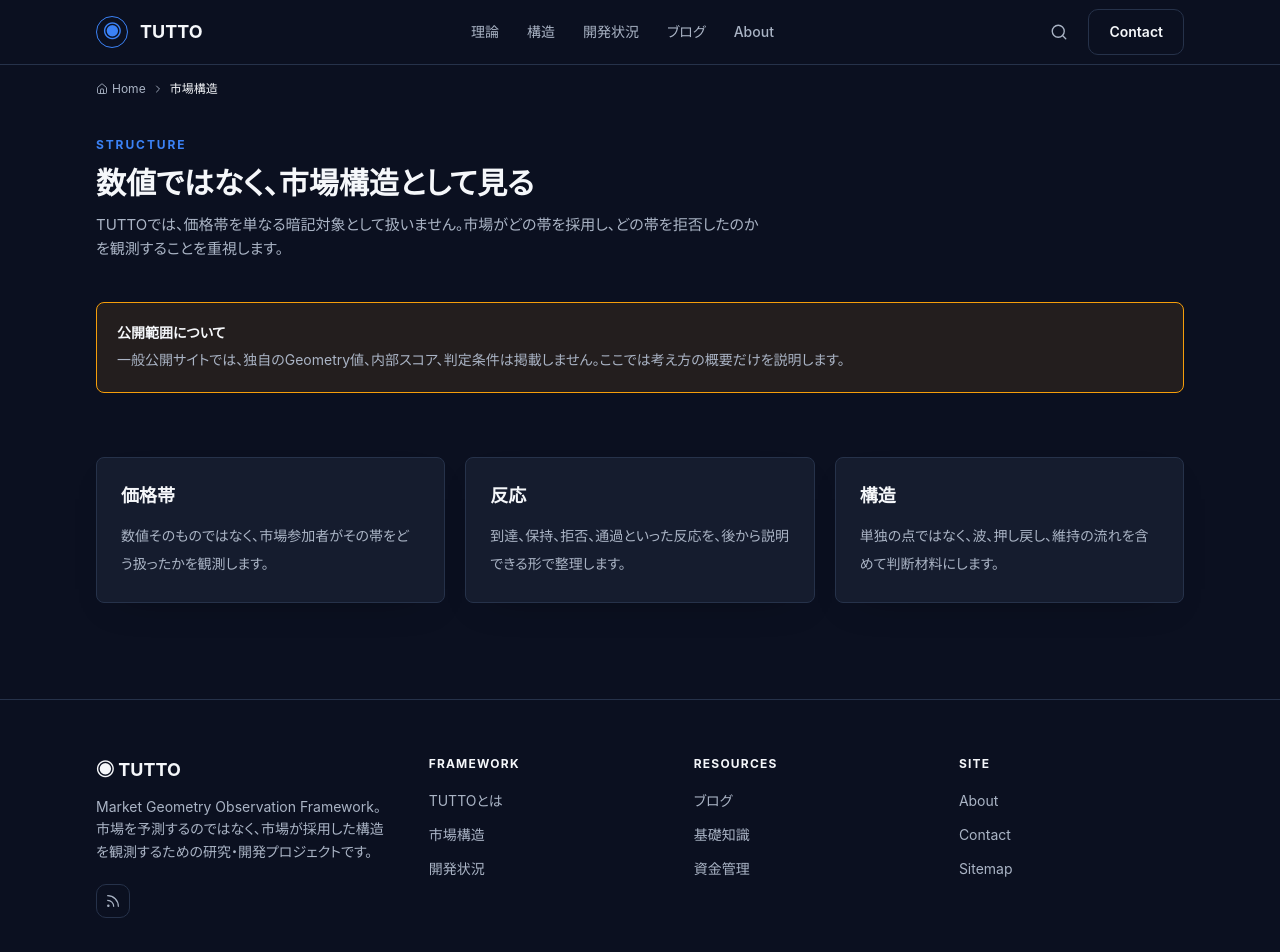
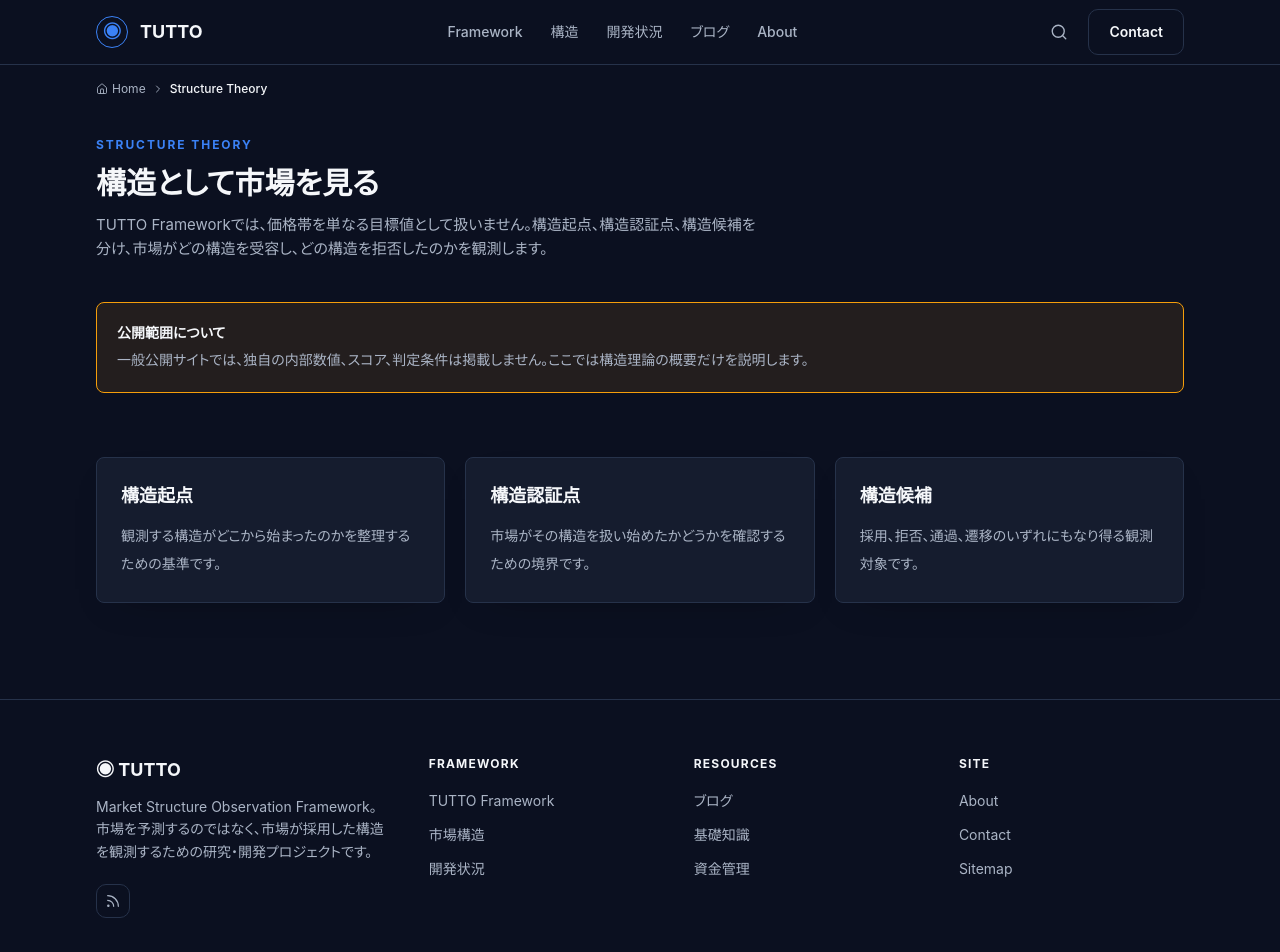
Before and after one commit to richfulllife923-ux/fx-education-site, a Next.js app: page /fibonacci in a window 1280 px wide. Shown: the top 952 px of the page. Built offline with nearby package versions, Linux system fonts and the light colour scheme.

Commit message:
feat: migrate TUTTO terminology to framework language

```diff
--- a/app/fibonacci/page.tsx
+++ b/app/fibonacci/page.tsx
@@ -4,29 +4,29 @@ import SectionHeading from "@/components/SectionHeading";
 import { buildMetadata } from "@/lib/seo";
 
 export const metadata = buildMetadata({
-  title: "市場構造",
-  description: "TUTTOにおける価格帯の見方を、公開可能な抽象レベルで紹介します。",
+  title: "Structure Theory",
+  description: "TUTTO Frameworkにおける構造の見方を、公開可能な抽象レベルで紹介します。",
   path: "/fibonacci",
 });
 
 const ITEMS = [
-  { title: "価格帯", text: "数値そのものではなく、市場参加者がその帯をどう扱ったかを観測します。" },
-  { title: "反応", text: "到達、保持、拒否、通過といった反応を、後から説明できる形で整理します。" },
-  { title: "構造", text: "単独の点ではなく、波、押し戻し、維持の流れを含めて判断材料にします。" },
+  { title: "構造起点", text: "観測する構造がどこから始まったのかを整理するための基準です。" },
+  { title: "構造認証点", text: "市場がその構造を扱い始めたかどうかを確認するための境界です。" },
+  { title: "構造候補", text: "採用、拒否、通過、遷移のいずれにもなり得る観測対象です。" },
 ];
 
-export default function FibonacciPage() {
+export default function StructurePage() {
   return (
     <div className="pb-24">
-      <Breadcrumb items={[{ name: "市場構造", path: "/fibonacci" }]} />
+      <Breadcrumb items={[{ name: "Structure Theory", path: "/fibonacci" }]} />
       <section className="container-page pt-6">
         <SectionHeading
-          eyebrow="Structure"
-          title="数値ではなく、市場構造として見る"
-          description="TUTTOでは、価格帯を単なる暗記対象として扱いません。市場がどの帯を採用し、どの帯を拒否したのかを観測することを重視します。"
+          eyebrow="Structure Theory"
+          title="構造として市場を見る"
+          description="TUTTO Frameworkでは、価格帯を単なる目標値として扱いません。構造起点、構造認証点、構造候補を分け、市場がどの構造を受容し、どの構造を拒否したのかを観測します。"
         />
         <Callout tone="warning" title="公開範囲について">
-          一般公開サイトでは、独自のGeometry値、内部スコア、判定条件は掲載しません。ここでは考え方の概要だけを説明します。
+          一般公開サイトでは、独自の内部数値、スコア、判定条件は掲載しません。ここでは構造理論の概要だけを説明します。
         </Callout>
       </section>
       <section className="container-page mt-16 grid grid-cols-1 gap-5 sm:grid-cols-3">
--- a/app/layout.tsx
+++ b/app/layout.tsx
@@ -7,7 +7,7 @@ import { site } from "@/lib/seo";
 
 export const metadata: Metadata = {
   metadataBase: new URL(site.url),
-  title: { default: `${site.name} | Market Geometry Observation Framework`, template: `%s | ${site.name}` },
+  title: { default: `${site.name} | Market Structure Observation Framework`, template: `%s | ${site.name}` },
   description: site.description,
   robots: { index: true, follow: true },
   alternates: { types: { "application/rss+xml": "/rss.xml" } },
--- a/app/page.tsx
+++ b/app/page.tsx
@@ -50,7 +50,7 @@ export default function HomePage() {
         </div>
         <div className="container-page relative grid gap-10 py-20 sm:py-28 lg:grid-cols-[1fr_360px] lg:items-center">
           <div>
-            <p className="eyebrow"><FlaskConical size={14} strokeWidth={1.8} /> Market Geometry Observation Framework</p>
+            <p className="eyebrow"><FlaskConical size={14} strokeWidth={1.8} /> Market Structure Observation Framework</p>
             <h1 className="max-w-4xl font-display text-5xl font-black leading-tight text-text-primary sm:text-6xl">TUTTO</h1>
             <p className="mt-5 max-w-2xl text-xl font-semibold leading-relaxed text-text-primary">
               市場を予測するのではない。<br />市場が採用した構造を観測する。
@@ -59,8 +59,8 @@ export default function HomePage() {
               TUTTOは、市場がどの構造を受け入れ、どの構造を拒否したのかを可視化するために開発中のMT5 Market Structure Platformです。
             </p>
             <div className="mt-8 flex flex-wrap gap-3">
-              <Link href="/tutto-theory" className="btn-primary">TUTTOとは <ArrowRight size={16} strokeWidth={1.8} /></Link>
-              <Link href="/fibonacci" className="btn-secondary">理論を見る</Link>
+              <Link href="/tutto-theory" className="btn-primary">TUTTO Framework <ArrowRight size={16} strokeWidth={1.8} /></Link>
+              <Link href="/fibonacci" className="btn-secondary">Frameworkを見る</Link>
               <Link href="/blog" className="btn-secondary">ブログを見る</Link>
               <Link href="/tools" className="btn-ghost">開発状況</Link>
             </div>
@@ -77,7 +77,7 @@ export default function HomePage() {
       </section>
 
       <section className="container-page py-16 sm:py-24">
-        <SectionHeading eyebrow="About" title="TUTTOとは" description="TUTTOは、売買ボタンを押すためのEAではなく、チャート上で市場構造を観測し、トレーダーが計画を立てるためのフレームワークです。" />
+        <SectionHeading eyebrow="About" title="TUTTO Framework" description="TUTTOは、売買ボタンを押すためのEAではなく、チャート上で市場構造を観測し、トレーダーが計画を立てるためのフレームワークです。" />
         <div className="grid grid-cols-1 gap-5 md:grid-cols-3">
           {FEATURES.map((feature) => (
             <PrincipleCard key={feature.title} icon={feature.icon} title={feature.title} description={feature.description} />
@@ -87,7 +87,7 @@ export default function HomePage() {
 
       <section className="border-y border-border bg-surface py-16 sm:py-24">
         <div className="container-page grid gap-10 lg:grid-cols-[0.9fr_1.1fr] lg:items-start">
-          <SectionHeading eyebrow="Theory" title="理論" description="TUTTOの理論は、未来価格を断定するものではありません。観測対象を明確にし、どの構造が市場に扱われているかを整理します。" />
+          <SectionHeading eyebrow="Theory" title="Framework" description="TUTTO Frameworkは、未来価格を断定するものではありません。観測対象を明確にし、どの構造が市場に扱われているかを整理します。" />
           <div className="space-y-3">
             {THEORY_POINTS.map((point, index) => (
               <div key={point} className="card flex gap-4 p-5">
@@ -128,7 +128,7 @@ export default function HomePage() {
             <p className="eyebrow">Development</p>
             <h2 className="text-2xl font-bold text-text-primary">開発状況</h2>
             <p className="mt-3 text-sm leading-7 text-text-secondary">
-              MT5向けの市場構造観測プラットフォームとして、理論、アーキテクチャ、表示レイヤーを段階的に構築しています。一般公開前の内部ロジックは掲載しません。
+              MT5向けの市場構造観測プラットフォームとして、Framework、アーキテクチャ、表示レイヤーを段階的に構築しています。一般公開前の内部ロジックは掲載しません。
             </p>
             <Link href="/tools" className="btn-secondary mt-6">進捗を見る</Link>
           </div>
--- a/app/profile/page.tsx
+++ b/app/profile/page.tsx
@@ -13,7 +13,7 @@ export default function ProfilePage() {
     <div className="pb-24">
       <Breadcrumb items={[{ name: "About", path: "/profile" }]} />
       <section className="container-page pt-6">
-        <SectionHeading eyebrow="About" title="TUTTO Project" description="TUTTOは、MT5上で市場構造を観測し、トレーダーが自分の判断を組み立てるための可視化フレームワークとして開発されています。" />
+        <SectionHeading eyebrow="About" title="TUTTO Framework" description="TUTTOは、MT5上で市場構造を観測し、トレーダーが自分の判断を組み立てるための可視化フレームワークとして開発されています。" />
         <div className="card max-w-3xl p-6 sm:p-8">
           <p className="text-sm leading-8 text-text-secondary">
             価格予測ではなく、構造認識と観測を重視します。公開サイトでは、理論の全てを開示するのではなく、利用者が思想と開発状況を理解できる範囲で情報を整理します。
--- a/app/tools/page.tsx
+++ b/app/tools/page.tsx
@@ -19,7 +19,7 @@ export default function ToolsPage() {
     <div className="pb-24">
       <Breadcrumb items={[{ name: "開発状況", path: "/tools" }]} />
       <section className="container-page pt-6">
-        <SectionHeading eyebrow="Development" title="開発状況" description="TUTTOは現在、Market Geometry Observation Frameworkとして段階的に開発中です。" />
+        <SectionHeading eyebrow="Development" title="開発状況" description="TUTTOは現在、Market Structure Observation Frameworkとして段階的に開発中です。" />
       </section>
       <section className="container-page mt-12 space-y-4">
         {ROADMAP.map((item) => (
--- a/app/tutto-theory/page.tsx
+++ b/app/tutto-theory/page.tsx
@@ -5,8 +5,8 @@ import SectionHeading from "@/components/SectionHeading";
 import { buildMetadata } from "@/lib/seo";
 
 export const metadata = buildMetadata({
-  title: "TUTTOとは",
-  description: "TUTTOは、市場構造の採用と拒否を観測するためのMarket Geometry Observation Frameworkです。",
+  title: "TUTTO Framework",
+  description: "TUTTO Frameworkは、市場構造の受容と拒否を観測するためのMarket Structure Observation Frameworkです。",
   path: "/tutto-theory",
 });
 
@@ -16,36 +16,37 @@ const PRINCIPLES = [
   "内部条件を公開せず、公開サイトでは抽象概念に留める",
 ];
 
-export default function TuttoTheoryPage() {
+export default function TuttoFrameworkPage() {
   return (
     <div className="pb-24">
-      <Breadcrumb items={[{ name: "TUTTOとは", path: "/tutto-theory" }]} />
+      <Breadcrumb items={[{ name: "TUTTO Framework", path: "/tutto-theory" }]} />
       <section className="container-page pt-6">
         <SectionHeading
           eyebrow="Framework"
-          title="TUTTOとは"
-          description="TUTTOは、売買シグナルを出すための一般的なインジケーターではありません。市場がどの構造を受け入れ、どの構造を拒否したのかを整理するための観測フレームワークです。"
+          title="TUTTO Framework"
+          description="TUTTO Frameworkは、売買シグナルを出すための一般的なインジケーターではありません。市場がどの構造を受け入れ、どの構造を拒否したのかを整理するための観測フレームワークです。"
         />
         <Callout tone="primary" title="公開サイトで説明する範囲">
-          このページでは、TUTTOの思想と使い方の方向性を説明します。独自パラメータ、内部判定式、閾値、無効化ロジックなどは公開しません。
+          このページでは、TUTTO Frameworkの思想と使い方の方向性を説明します。独自パラメータ、内部判定式、閾値、構造無効化ロジックなどは公開しません。
         </Callout>
       </section>
 
       <section className="container-page mt-16">
-        <SectionHeading eyebrow="Process" title="観測の流れ" />
+        <SectionHeading eyebrow="Framework Map" title="TUTTO Frameworkの階層" />
         <FlowChart
           steps={[
-            { label: "価格", note: "チャートそのもの" },
-            { label: "構造", note: "波と価格帯" },
-            { label: "反応", note: "受容・拒否・通過" },
-            { label: "計画", note: "人間が判断する材料" },
+            { label: "Philosophy", note: "予測ではなく観測" },
+            { label: "Structure Theory", note: "構造起点と構造認証点" },
+            { label: "Market Layer", note: "時間軸の役割分離" },
+            { label: "STATE", note: "構造状態の整理" },
+            { label: "Trade Plan", note: "人間が使う計画" },
           ]}
         />
       </section>
 
       <section className="border-y border-border bg-surface py-16 mt-16">
         <div className="container-page">
-          <SectionHeading eyebrow="Principles" title="TUTTOの原則" />
+          <SectionHeading eyebrow="Principles" title="TUTTO Frameworkの原則" />
           <div className="grid grid-cols-1 gap-5 sm:grid-cols-3">
             {PRINCIPLES.map((item) => (
               <div key={item} className="card flex items-start gap-3 p-5">
--- a/components/Footer.tsx
+++ b/components/Footer.tsx
@@ -5,7 +5,7 @@ const COLUMNS: { title: string; links: { href: string; label: string }[] }[] = [
   {
     title: "Framework",
     links: [
-      { href: "/tutto-theory", label: "TUTTOとは" },
+      { href: "/tutto-theory", label: "TUTTO Framework" },
       { href: "/fibonacci", label: "市場構造" },
       { href: "/tools", label: "開発状況" },
     ],
@@ -35,7 +35,7 @@ export default function Footer() {
         <div>
           <p className="font-display text-lg font-bold text-text-primary">◉ TUTTO</p>
           <p className="mt-3 max-w-xs text-sm leading-relaxed">
-            Market Geometry Observation Framework。市場を予測するのではなく、市場が採用した構造を観測するための研究・開発プロジェクトです。
+            Market Structure Observation Framework。市場を予測するのではなく、市場が採用した構造を観測するための研究・開発プロジェクトです。
           </p>
           <div className="mt-5 flex gap-3">
             <a href="/rss.xml" aria-label="RSS" className="rounded-button border border-border p-2 hover:border-primary hover:text-text-primary">
--- a/components/Header.tsx
+++ b/components/Header.tsx
@@ -5,7 +5,7 @@ import { useState } from "react";
 import { Menu, Search, X } from "lucide-react";
 
 const NAV_LINKS = [
-  { href: "/tutto-theory", label: "理論" },
+  { href: "/tutto-theory", label: "Framework" },
   { href: "/fibonacci", label: "構造" },
   { href: "/tools", label: "開発状況" },
   { href: "/blog", label: "ブログ" },
--- a/lib/posts.ts
+++ b/lib/posts.ts
@@ -65,7 +65,7 @@ export const posts: Post[] = [
     excerpt: "比率そのものではなく、価格帯が市場参加者にどう扱われたかを見る視点を紹介します。",
     category: "市場構造",
     tags: ["価格帯", "構造", "観測"],
-    coverImage: "/images/blog/fibonacci-structure.jpg",
+    coverImage: "/images/blog/structure-observation.jpg",
     publishedAt: "2026-03-20",
     updatedAt: "2026-03-20",
     author: "TUTTO Lab",
--- a/lib/seo.ts
+++ b/lib/seo.ts
@@ -28,7 +28,7 @@ export function buildMetadata({
   tags,
 }: PageSeoInput): Metadata {
   const url = `${SITE_URL}${path}`;
-  const fullTitle = path === "/" ? `${SITE_NAME} | Market Geometry Observation Framework` : `${title} | ${SITE_NAME}`;
+  const fullTitle = path === "/" ? `${SITE_NAME} | Market Structure Observation Framework` : `${title} | ${SITE_NAME}`;
 
   return {
     title: fullTitle,
--- a/package.json
+++ b/package.json
@@ -2,7 +2,7 @@
   "name": "fx-education-site",
   "version": "1.0.0",
   "private": true,
-  "description": "TUTTO official site - Market Geometry Observation Framework",
+  "description": "TUTTO official site - Market Structure Observation Framework",
   "engines": {
     "node": ">=18.18.0"
   },
```
Also changed, not shown: 1 other file (tests, documents, lock files or other folders).
